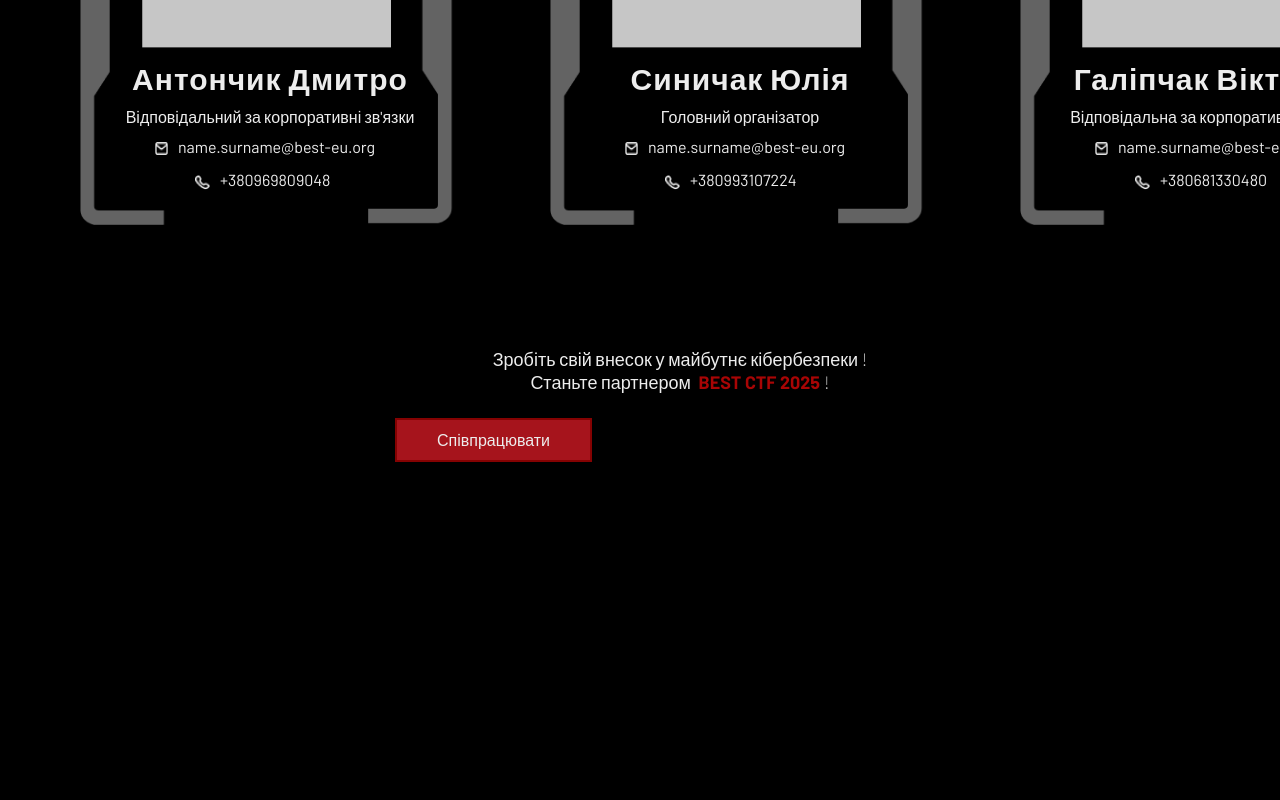
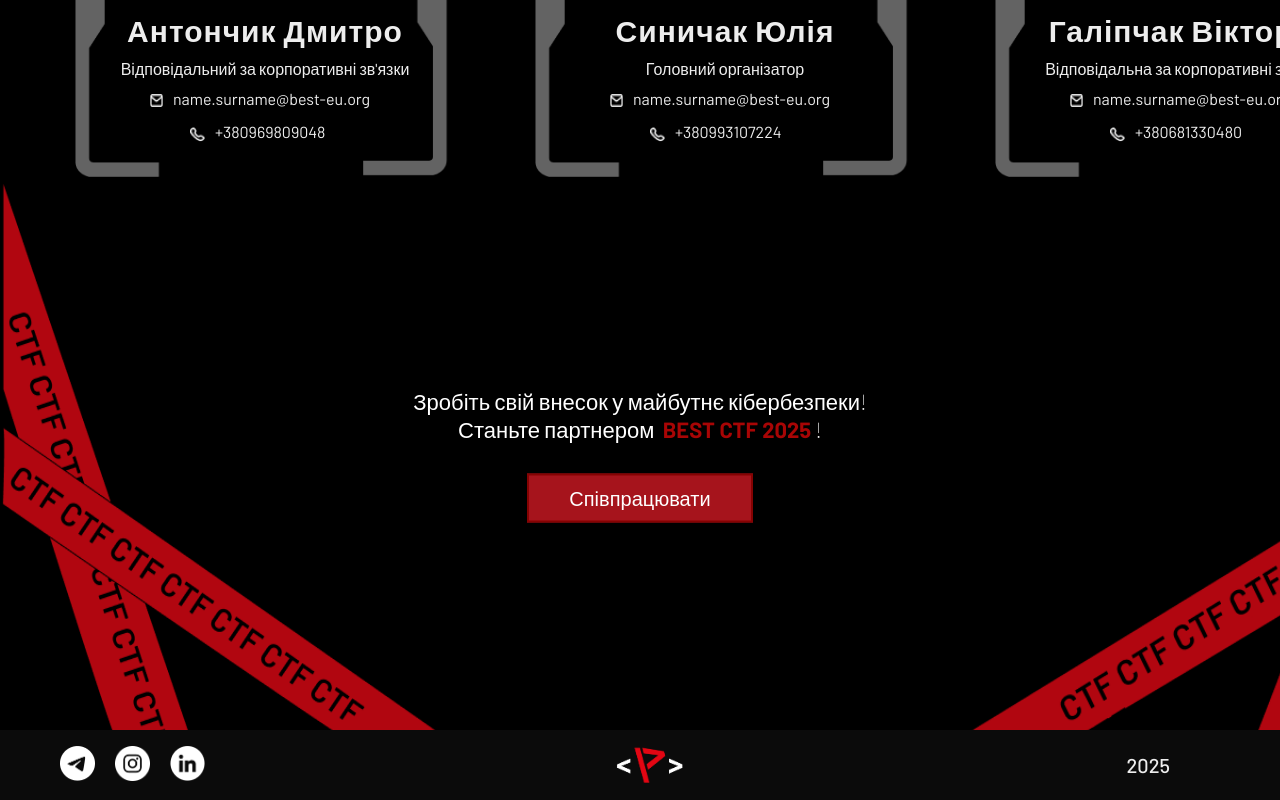
Before and after one commit to yasinochka/ctf-2025-partnership, a Next.js app: page / in a window 1280 px wide. Shown: the part 8375-9175 px from the top of the page. Before the commit the page ends 8983 px from the top, so only its background shows below. Built offline with nearby package versions, Linux system fonts and the light colour scheme; a web font is replaced by a local one.

Commit message:
contacts + fixes done

```diff
--- /dev/null
+++ b/src/app/Bottom.module.css
@@ -0,0 +1,130 @@
+.bottomSection {
+    padding: 0 0;
+    position: relative;
+    min-height: 620px;
+    overflow-y: hidden;
+}
+
+.content {
+    display: flex;
+    justify-content: space-between;
+    max-width: 1200px;
+    position: relative;
+    height: 550px;
+    overflow: visible;
+}
+
+.left {
+    position: relative;
+    bottom: 0;
+    left: 0;
+}
+
+.right {
+    position: relative;
+    bottom: 0;
+    right: -264px;
+}
+
+.bottomBlock {
+    display: flex;
+    flex-direction: column;
+    align-items: center;
+    padding: 10px 0;
+    position: absolute;
+    top: 50%;
+    left: 50%;
+    transform: translate(-50%, -50%);
+    max-width: 500px;
+    text-align: center;
+    z-index: 10;
+}
+
+.textBottom {
+    font-size: 22px;
+    color: #fff;
+    margin-bottom: 100px;
+    font-weight: 150;
+}
+
+.highlightRed {
+    color: #a80505;
+    font-weight: 700;
+    padding: 0.25rem;
+    transition: all 0.3s ease;
+}
+
+.highlightRed:hover {
+    transform: scale(1.1);
+    color: #d90404;
+}
+
+.buttonBottom {
+    padding: 10px 40px;
+    background-color: #A6141C;
+    border: 2px solid #850202;
+    transition: transform 0.3s cubic-bezier(0.25, 0.46, 0.45, 0.94);
+    cursor: pointer;
+    position: relative;
+    bottom:70px;
+}
+
+.textOnButton {
+    font-size: 20px;
+    color: #fff;
+    text-align: center;
+    margin: 0;
+}
+
+.buttonBottom:hover {
+    transform: scale(1.05);
+}
+
+.strip {
+    width: 100%;
+    height: 70px;
+    background-color: #0B0B0B;
+    display: flex;
+    justify-content: space-between;
+    align-items: center;
+    position: absolute;
+    bottom: 0px;
+    left: 0;
+    right: 0;
+    padding: 0 70px;
+    margin: 0;
+}
+
+.stripItem {
+    display: flex;
+    align-items: center;
+}
+
+.socialLogos {
+    margin-left: -20px;
+    cursor: pointer;
+}
+
+.bestLogo {
+    margin-left: -40px;
+}
+
+.yearText {
+    margin-left: -20px;
+}
+
+.logos {
+    display: flex;
+    gap: 10px;
+}
+
+.TgIcon,
+.statIcon {
+    margin: 10px;
+}
+
+.year {
+    font-size: 20px;
+    margin: 40px;
+    font-weight: 500;
+}
--- /dev/null
+++ b/src/app/BottomSection.tsx
@@ -0,0 +1,83 @@
+'use client';
+import styles from './Bottom.module.css';
+import Image from 'next/image';
+
+const BottomSection: React.FC = () => {
+  return (
+    <section className={styles.bottomSection}>
+      <div className={styles.bottomBlock}>
+        <div className={styles.textBottom}>
+          <p>Зробіть свій внесок у майбутнє кібербезпеки! Станьте партнером <span className={styles.highlightRed}>BEST CTF 2025</span>!</p>
+        </div>
+        <div className={styles.buttonBottom}>
+          <p className={styles.textOnButton}>Співпрацювати</p>
+        </div>
+      </div>
+      <div className={styles.content}>
+        <div className={styles.left}>
+          <Image
+            src="/images/bottomLeft.png"
+            alt="left"
+            width={450}
+            height={580}
+          />
+        </div>
+        <div className={styles.right}>
+          <Image
+            src="/images/bottomRight.png"
+            alt="right"
+            width={500}
+            height={580}
+          />
+        </div>
+      </div>
+      <div className={styles.strip}>
+        <div className={styles.stripItem}>
+          <div className={styles.socialLogos}>
+            <a href="https://t.me/bestlviv" target="_blank" rel="tg">
+            <Image
+              src="/images/telegram.png"
+              alt="Tg Followers"
+              width={35}
+              height={35}
+              className={styles.TgIcon}
+            />
+            </a>
+            <a href="https://www.instagram.com/best_lviv/" target="_blank" rel="insta">
+            <Image
+              src="/images/instagram.png"
+              alt="Instagram Followers"
+              width={35}
+              height={35}
+              className={styles.statIcon}
+            />
+            </a>
+            <a href="https://ua.linkedin.com/company/bestlviv" target="_blank" rel="linkedin">
+            <Image
+              src="/images/linkedin.png"
+              alt="LinkedIn Followers"
+              width={35}
+              height={35}
+              className={styles.statIcon}
+            />
+            </a>
+          </div>
+        </div>
+        <div className={styles.stripItem}>
+          <Image
+            src="/images/logocopy.png"
+            alt="CTF logo"
+            width={75}
+            height={50}
+            className={styles.statIcon + " " + styles.bestLogo}
+          />
+        </div>
+        <div className={styles.stripItem}>
+          <p className={styles.year + " " + styles.yearText}>2025</p>
+        </div>
+      </div>
+    </section>
+  );
+};
+
+export default BottomSection;
--- a/src/app/Contacts.module.css
+++ b/src/app/Contacts.module.css
@@ -1,11 +1,13 @@
 .contactsSection{
-    padding:80px 0;
-      scroll-margin-top: 20px;
+    padding-bottom:0px;
+    padding-top: 80;
+    padding-left: 40px;
+    scroll-margin-top: 20px;
 }
 
 .content{
     max-width: 2000px;
-    margin: 0 80px;
+    margin: 0 35px;
 }
 
 .container{
@@ -17,12 +19,13 @@
     font-weight: 550;
     text-align: center;
     margin-bottom: 70px;
+    margin-left: -55px;
 }
 
 .contactsFrames{
     display: flex;
     flex-direction: row;
-    gap:70px;
+    gap:60px;
 }
 .Dima {
     position: relative;
@@ -78,52 +81,3 @@
 .Vika{
     position:relative;
 }
-
-.underEverything{
-    position: relative;
-    margin-top:120px;
-    margin-bottom:300px;
-    text-align: center;
-    align-items: center;
-}
-
-.textUnder{
-    position: absolute;
-    margin-bottom:20px;
-    max-width: 400px;
-    font-size: 18px;
-    font-weight: 300;
-    left:400px;
-    font-weight: 200;
-}
-
-.buttonUnder{
-    position: absolute;
-    top:70px;
-    right:805px;
-}
-
-.textOnButton{
-    position: absolute;
-    max-width: 500px;
-    padding:10px 40px;
-    background-color: #A6141C;
-    border: 2px solid #850202;
-    transition: transform 0.3s cubic-bezier(0.25, 0.46, 0.45, 0.94);
-}
-
-.textOnButton:hover {
-    transform: scale(1.05);
-}
-
-.highlightRed {
-  color: #a80505;
-  font-weight: 700;
-  padding: 0.25rem;
-  transition: all 0.3s ease;
-}
-
-.highlightRed:hover {
-  transform: scale(1.1);
-  color: #d90404;
-}
--- a/src/app/ContactsSection.tsx
+++ b/src/app/ContactsSection.tsx
@@ -109,16 +109,6 @@
                     </div>
                 </div>
             </div>
-            <div className={styles.underEverything}>
-                <div className={styles.textUnder}>
-                    <p> Зробіть свій внесок у майбутнє кібербезпеки !
-                    Станьте партнером <span className={styles.highlightRed}>BEST CTF 2025</span>!</p>
-                </div>
-                <div className={styles.buttonUnder}>
-                    <p className={styles.textOnButton}>Співпрацювати</p>
-                </div>
-
-            </div>
         </div>
       </div>
     </section>
--- a/src/app/Navbar.tsx
+++ b/src/app/Navbar.tsx
@@ -26,7 +26,6 @@
         <div className={`menu-burger ${isMenuOpen ? 'active' : ''}`} onClick={() => setIsMenuOpen(!isMenuOpen)}>
           <span></span>
           <span></span>
-          <span></span>
         </div>
         <ul className={`nav-links ${isMenuOpen ? 'active' : ''}`}>
           <li><a href="#about" onClick={(e) => { e.preventDefault(); handleNavClick('about'); }}>Про нас</a></li>
--- a/src/app/page.tsx
+++ b/src/app/page.tsx
@@ -9,6 +9,7 @@
 import PortraitSection from './PortraitSection';
 import CountdownSection from './CountdownSection';
 import ContactsSection from './ContactsSection';
+import BottomSection from './BottomSection';
 
 export default function Home() {
   return (
@@ -38,6 +39,7 @@
       <PartnersSection/>
       <OrganisersSection/>
       <ContactsSection/>
+      <BottomSection/>
     </>
   );
 }
```
Also changed, not shown: public/images/bottomLeft.png (added), public/images/bottomRight.png (added).
